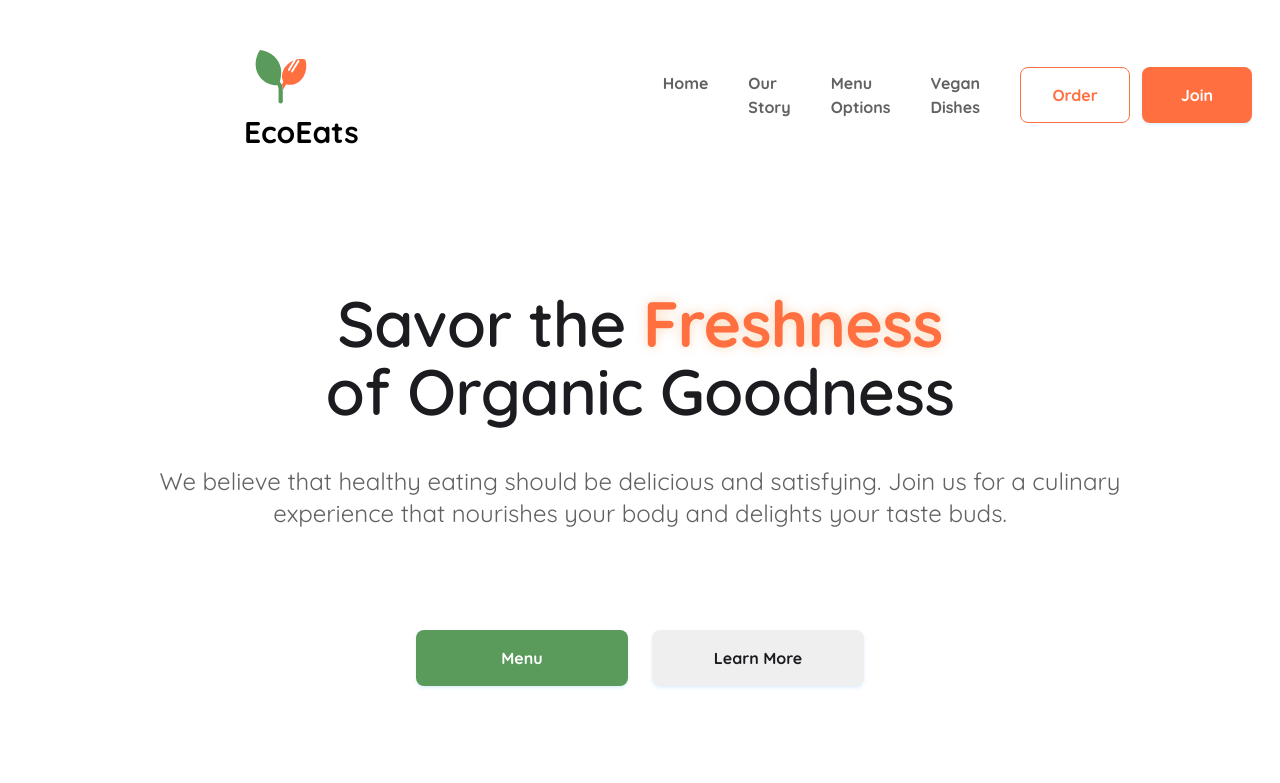
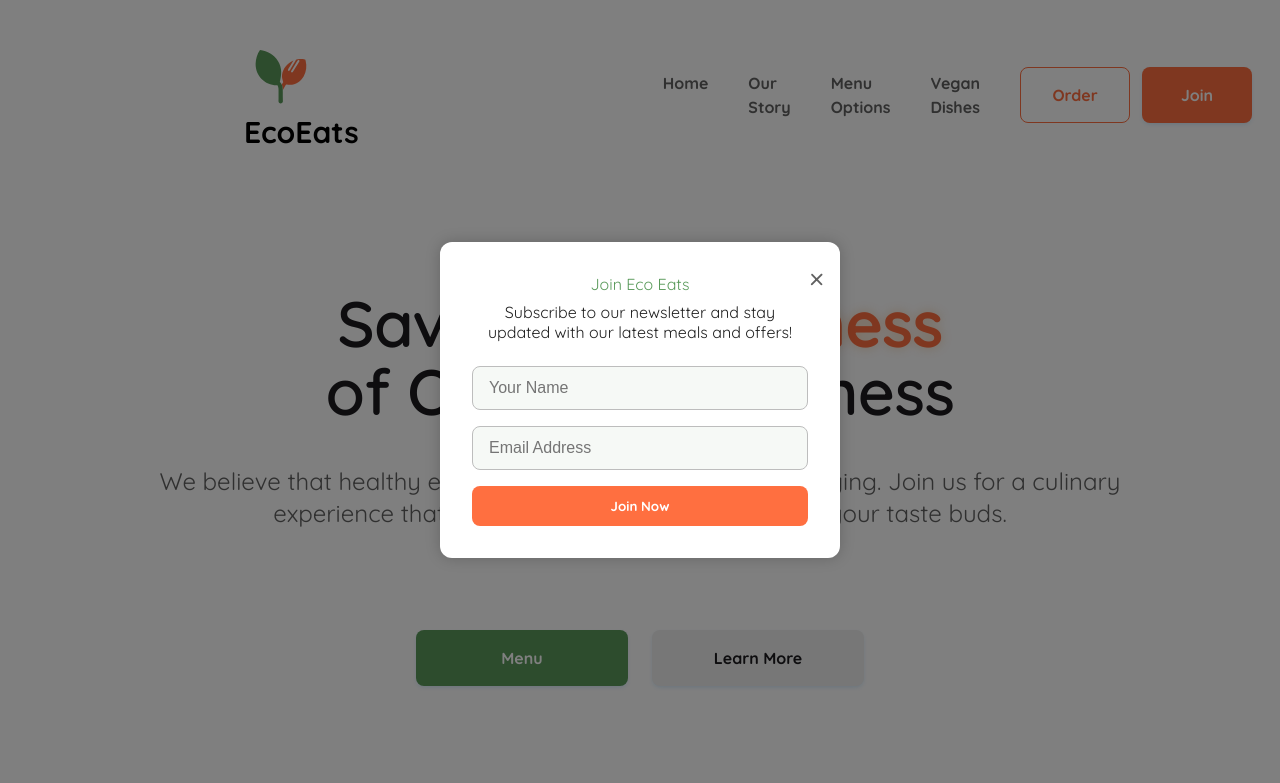
Before and after one commit to qsefxr/EcoEats, a website built with Parcel: page index.html in a window 1280 px wide. Both pictures are taken after a click on the button "Join". Shown: the top 783 px of the page. Built offline with nearby package versions, Linux system fonts and the light colour scheme.

Commit message:
сохраню пока работает

```diff
--- a/index.html
+++ b/index.html
@@ -13,6 +13,7 @@
     <link href="https://unpkg.com/aos@2.3.4/dist/aos.css" rel="stylesheet" />
 
     <link rel="stylesheet" href="./src/css/index.css" />
+    <link rel="stylesheet" href="./src/css/modal.css" />
   </head>
   <body>
     <header class="header header__container">
@@ -23,9 +24,9 @@
       </h2>
       <ul data-aos="fade-down" class="header__list">
         <li class="header__list--item">Home</li>
-        <li class="header__list--item">Our Story</li>
-        <li class="header__list--item">Menu Options</li>
-        <li class="header__list--item">Vegan Dishes</li>
+        <li class="header__list--item header__list--story">Our Story</li>
+        <li class="header__list--item header__list--menu">Menu Options</li>
+        <li class="header__list--item header__list--vegan">Vegan Dishes</li>
       </ul>
       <div data-aos="fade-right" class="header__buttons">
         <button class="header__button header__button--first">
@@ -137,7 +138,7 @@
           </div>
         </div>
       </section>
-      <section class="towards">
+      <section id="story" class="towards">
         <h2 data-aos="fade-down" class="towards__title">
           At <span class="towards__title--orange"> Eco Eats</span> , we’re proud
           of our journey towards
@@ -238,7 +239,7 @@
           </li>
         </ul>
       </section>
-      <section class="journey">
+      <section id="menu" class="journey">
         <div class="journey__info">
           <h2 data-aos="fade-right" class="journey__title">
             Sustainable Journey <br />
@@ -303,7 +304,7 @@
           </ul>
         </div>
       </section>
-      <section class="dishes">
+      <section id="dishes" class="dishes">
         <div class="bowls">
           <div class="bowls__main--info">
             <h2 data-aos="fade-right" class="bowls__title">
@@ -794,7 +795,6 @@
         </div>
       </section>
     </main>
-
     <footer class="footer footer__container">
       <div class="footer__left">
         <h2 data-aos="fade-right" class="footer__title">
@@ -851,6 +851,32 @@
         </div>
       </div>
     </footer>
+    <div id="joinModal" class="modal">
+      <div class="modal__content" data-aos="zoom-in">
+        <span class="modal__close">&times;</span>
+        <h2 class="modal__title">Join Eco Eats</h2>
+        <p class="modal__subtitle">
+          Subscribe to our newsletter and stay updated with our latest meals and
+          offers!
+        </p>
+        <form class="modal__form">
+          <input
+            type="text"
+            placeholder="Your Name"
+            required
+            class="modal__input"
+          />
+          <input
+            type="email"
+            placeholder="Email Address"
+            required
+            class="modal__input"
+          />
+          <button type="submit" class="modal__button">Join Now</button>
+        </form>
+      </div>
+    </div>
+
     <button id="scrollTopBtn" class="scroll-top-btn">scrl</button>
     <script src="https://unpkg.com/aos@2.3.4/dist/aos.js"></script>
     <script type="module" src="./src/script.js"></script>
--- a/src/js/aos.js
+++ b/src/js/aos.js
@@ -1,6 +1,4 @@
-export function initAOS() {
-  AOS.init({
-    duration: 1000,
-    once: true,
-  });
-}
+AOS.init({
+  duration: 1000,
+  once: true,
+});
--- /dev/null
+++ b/src/js/modal.js
@@ -0,0 +1,22 @@
+// modal.js
+export function initJoinModal() {
+  const joinButton = document.querySelector(".header__button--second");
+  const joinModal = document.getElementById("joinModal");
+  const joinClose = joinModal.querySelector(".modal__close");
+
+  if (!joinButton || !joinModal || !joinClose) return;
+
+  joinButton.addEventListener("click", () => {
+    joinModal.style.display = "flex";
+  });
+
+  joinClose.addEventListener("click", () => {
+    joinModal.style.display = "none";
+  });
+
+  joinModal.addEventListener("click", (e) => {
+    if (e.target === joinModal) {
+      joinModal.style.display = "none";
+    }
+  });
+}
--- /dev/null
+++ b/src/js/scrollToMenu.js
@@ -0,0 +1,12 @@
+export function initScrollToMenu() {
+  const menuBtn = document.querySelector(".header__list--menu");
+  const menuSection = document.getElementById("menu");
+
+  if (menuBtn && menuSection) {
+    menuBtn.addEventListener("click", () => {
+      menuSection.scrollIntoView({
+        behavior: "smooth",
+      });
+    });
+  }
+}
--- /dev/null
+++ b/src/js/scrollToSection.js
@@ -0,0 +1,22 @@
+export function initScrollToSection() {
+  const veganMenuItem = document.querySelector(".header__list--vegan");
+  const dishesSection = document.getElementById("dishes");
+
+  if (veganMenuItem && dishesSection) {
+    veganMenuItem.addEventListener("click", () => {
+      dishesSection.scrollIntoView({
+        behavior: "smooth",
+      });
+    });
+  }
+}
+export function initScrollToReserve() {
+  const orderBtn = document.querySelector(".header__button--first");
+  const reserveSection = document.querySelector(".reserve");
+
+  if (orderBtn && reserveSection) {
+    orderBtn.addEventListener("click", () => {
+      reserveSection.scrollIntoView({ behavior: "smooth" });
+    });
+  }
+}
--- /dev/null
+++ b/src/js/scrollToStory.js
@@ -0,0 +1,12 @@
+export function initScrollToStory() {
+  const storyBtn = document.querySelector(".header__list--story");
+  const storySection = document.getElementById("story");
+
+  if (storyBtn && storySection) {
+    storyBtn.addEventListener("click", () => {
+      storySection.scrollIntoView({
+        behavior: "smooth",
+      });
+    });
+  }
+}
--- a/src/script.js
+++ b/src/script.js
@@ -1,7 +1,23 @@
 import { initAOS } from "../src/js/aos.js";
-initAOS();
-
+import "./scss/components/modal.scss";
 import { initScrollButton } from "../src/js/scroll.js";
 document.addEventListener("DOMContentLoaded", () => {
   initScrollButton();
 });
+
+import { initScrollToSection } from "./js/scrollToSection.js";
+initScrollToSection();
+
+import { initScrollToStory } from "./js/scrollToStory.js";
+initScrollToStory();
+
+import { initScrollToMenu } from "./js/scrollToMenu.js";
+initScrollToMenu();
+
+import { initScrollToReserve } from "./js/scrollToSection.js";
+initScrollToReserve();
+
+import { initJoinModal } from "./js/modal.js";
+document.addEventListener("DOMContentLoaded", () => {
+  initJoinModal();
+});
--- /dev/null
+++ b/src/scss/components/modal.scss
@@ -0,0 +1,78 @@
+#joinModal {
+  display: none;
+  position: fixed;
+  top: 0;
+  left: 0;
+  width: 100%;
+  height: 100%;
+  background: rgba(0, 0, 0, 0.5);
+  justify-content: center;
+  align-items: center;
+  z-index: 9999;
+
+  .modal__content {
+    background: #fff;
+    padding: 2rem;
+    border-radius: 12px;
+    width: 90%;
+    max-width: 400px;
+    position: relative;
+    text-align: center;
+    color: #1c1b1f;
+    box-shadow: 0 0 15px rgba(0, 0, 0, 0.2);
+
+    h2.modal__title {
+      color: #5a9a5b;
+      margin-bottom: 0.5rem;
+    }
+
+    p.modal__subtitle {
+      color: #212121;
+      margin-bottom: 1.5rem;
+    }
+
+    .modal__form {
+      display: flex;
+      flex-direction: column;
+      gap: 1rem;
+
+      .modal__input {
+        padding: 0.75rem 1rem;
+        border: 1px solid #bdbdbd;
+        border-radius: 8px;
+        font-size: 1rem;
+        color: #1c1b1f;
+        background-color: #f6f9f6;
+      }
+
+      .modal__button {
+        background-color: #ff6f40;
+        color: #fff;
+        padding: 0.75rem;
+        border: none;
+        border-radius: 8px;
+        cursor: pointer;
+        font-weight: bold;
+        transition: all 0.3s;
+
+        &:hover {
+          background-color: #e65c30;
+        }
+      }
+    }
+  }
+
+  .modal__close {
+    position: absolute;
+    top: 1rem;
+    right: 1rem;
+    font-size: 2rem;
+    color: #616161;
+    cursor: pointer;
+    transition: all 0.3s;
+
+    &:hover {
+      color: #5a9a5b;
+    }
+  }
+}
--- a/src/scss/index.scss
+++ b/src/scss/index.scss
@@ -17,3 +17,4 @@
 @import "./components/reserve";
 @import "./components/footer";
 @import "./components/scroll";
+@import "./components/modal";
```
Also changed, not shown: src/css/index.css, src/css/modal.css (added).
